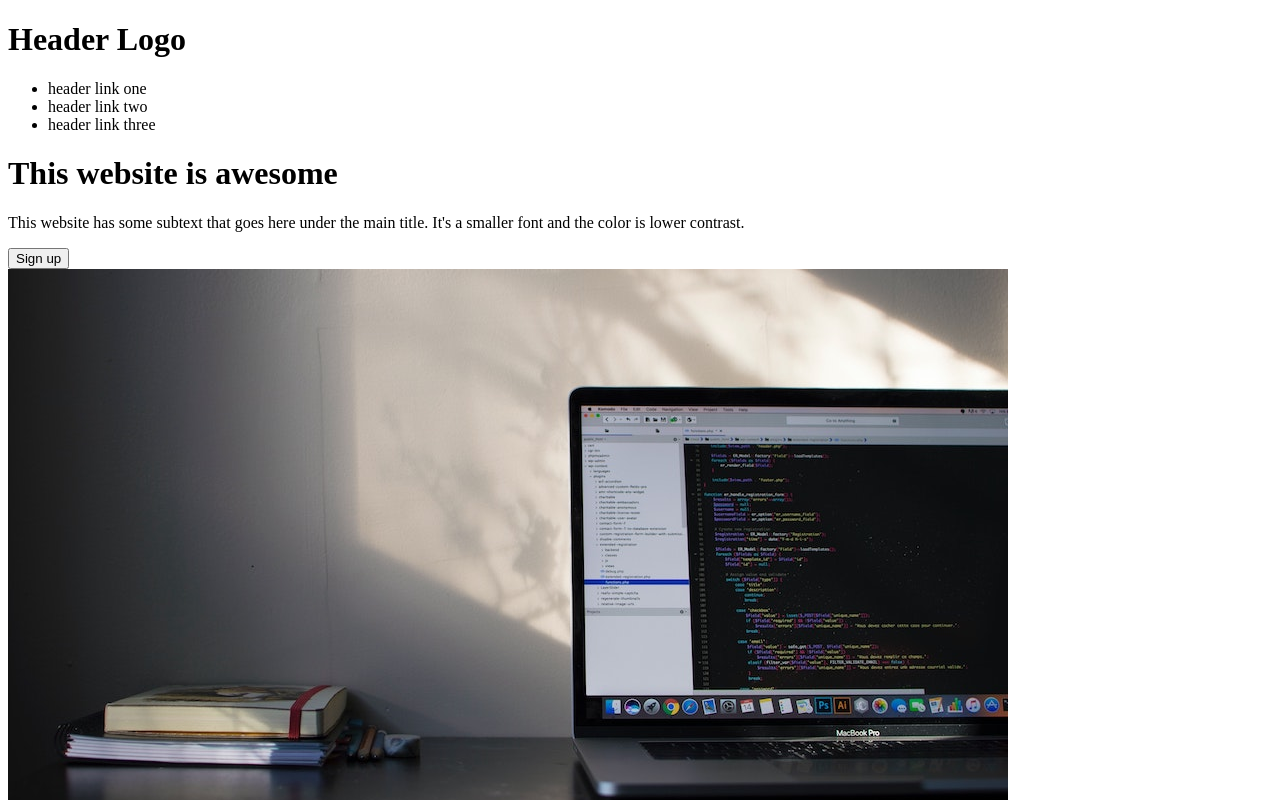
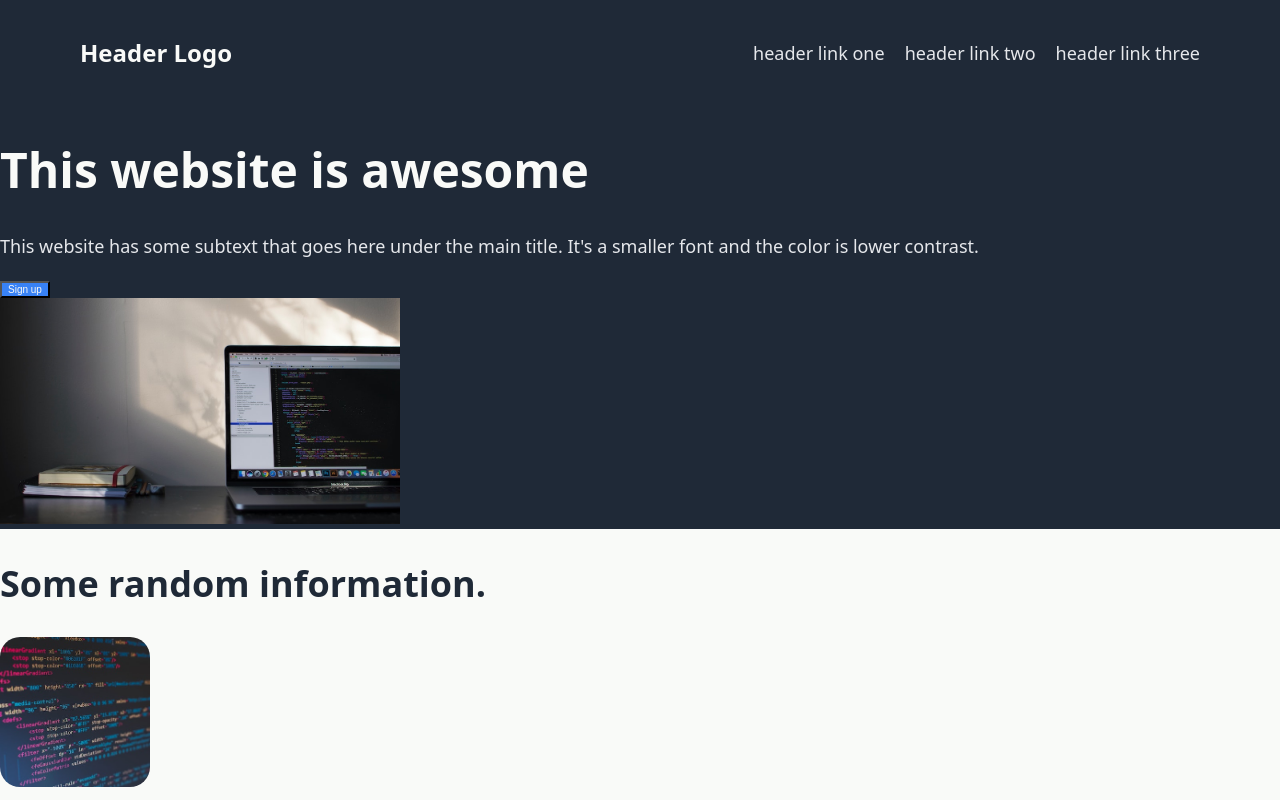
Before and after one commit to tracyneproski/landing-page, a plain HTML site: page index.html in a window 1280 px wide. Shown: the top 800 px of the page. Drawn offline with Linux system fonts and the light colour scheme.

Commit message:
Add TopNav Styling

```diff
--- a/index.html
+++ b/index.html
@@ -3,6 +3,7 @@
     <head>
         <meta charset="UTF-8">
         <title>Landing Page</title>
+        <link rel="stylesheet" href="style.css">
     </head>
     <body>
         <div class="topnav">
--- a/style.css
+++ b/style.css
@@ -2,19 +2,21 @@
 
 body {
     font-family: system-ui, -apple-system, BlinkMacSystemFont, 'Segoe UI', Roboto, Oxygen, Ubuntu, Cantarell, 'Open Sans', 'Helvetica Neue', sans-serif;
-    margin: 0 5%;
+    margin: 0;
     min-height: 100vh;
     display:flex;
     flex-direction: column;
     justify-content: space-between;
-    align-items: center;
     background-color: #F9FAF8;
 }
 
 .topnav {
     display: flex;
     justify-content: space-between;
+    padding: 20px 80px;
+    align-items: center;
     background-color: #1F2937;
+
 }
 
 .logo {
@@ -23,7 +25,7 @@ body {
 }
 
 ul {
-    text-decoration: none;
+    list-style: none;
 
 }
 
@@ -35,11 +37,12 @@ ul {
 }
 
 .hero {
+    background-color: #1F2937;
 
 }
 
 .hero-content {
-    background-color: #1F2937;
+
 
 }
 
@@ -85,6 +88,12 @@ ul {
 
 }
 
+.card img {
+    width: 150px;
+    height: auto;
+    border-radius: 20px;
+}
+
 .caption {
     font-size: 12px;
     color: #1F2937;
```
